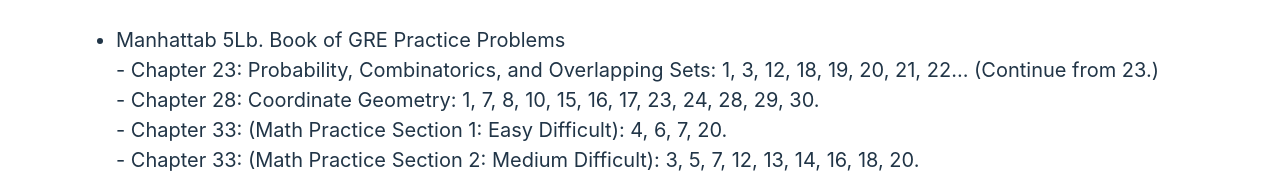
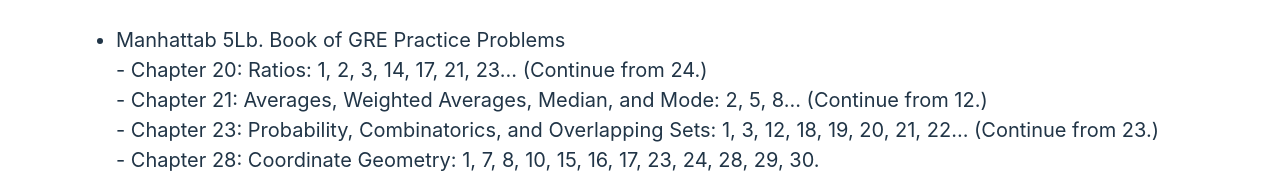
Before and after one commit to LetsTrie/gre-qbank, a React (Vite) app: page /notes in a window 1280 px wide. Shown: the part 6616-6789 px from the top of the page. Built offline with nearby package versions, Linux system fonts and the light colour scheme; a web font is replaced by a local one.

Commit message:
Coordinate Geometry

```diff
--- a/src/layouts/notes/data.ts
+++ b/src/layouts/notes/data.ts
@@ -533,6 +533,8 @@
       {
         latexCodes: formatLatexCode(
           "Manhattab 5Lb. Book of GRE Practice Problems\n",
+          "- Chapter 20: Ratios: 1, 2, 3, 14, 17, 21, 23... (Continue from 24.)\n",
+          "- Chapter 21: Averages, Weighted Averages, Median, and Mode: 2, 5, 8... (Continue from 12.)\n",
           "- Chapter 23: Probability, Combinatorics, and Overlapping Sets: 1, 3, 12, 18, 19, 20, 21, 22... (Continue from 23.)\n",
           "- Chapter 28: Coordinate Geometry: 1, 7, 8, 10, 15, 16, 17, 23, 24, 28, 29, 30.\n",
           "- Chapter 33: (Math Practice Section 1: Easy Difficult): 4, 6, 7, 20.\n",
```
